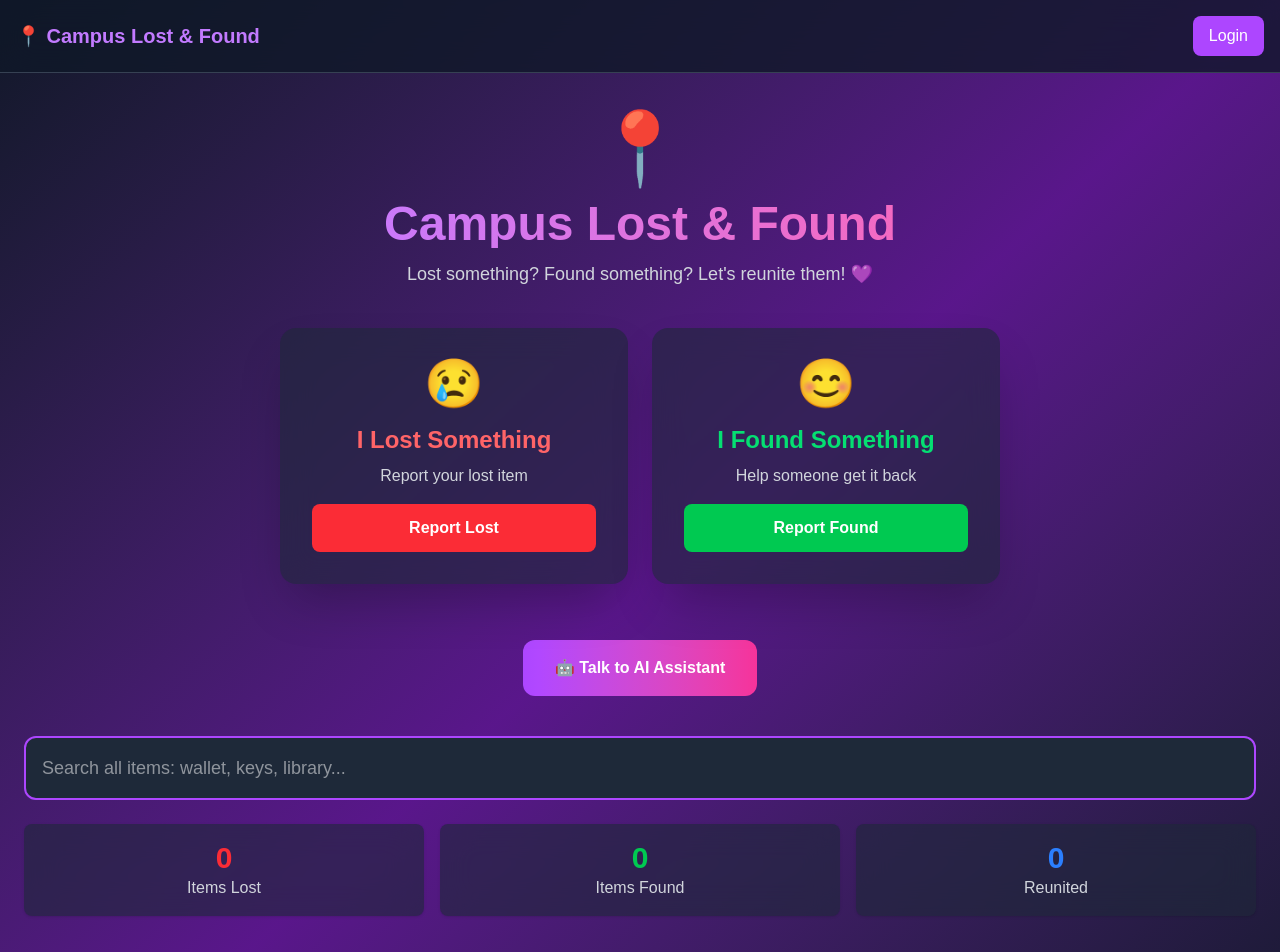
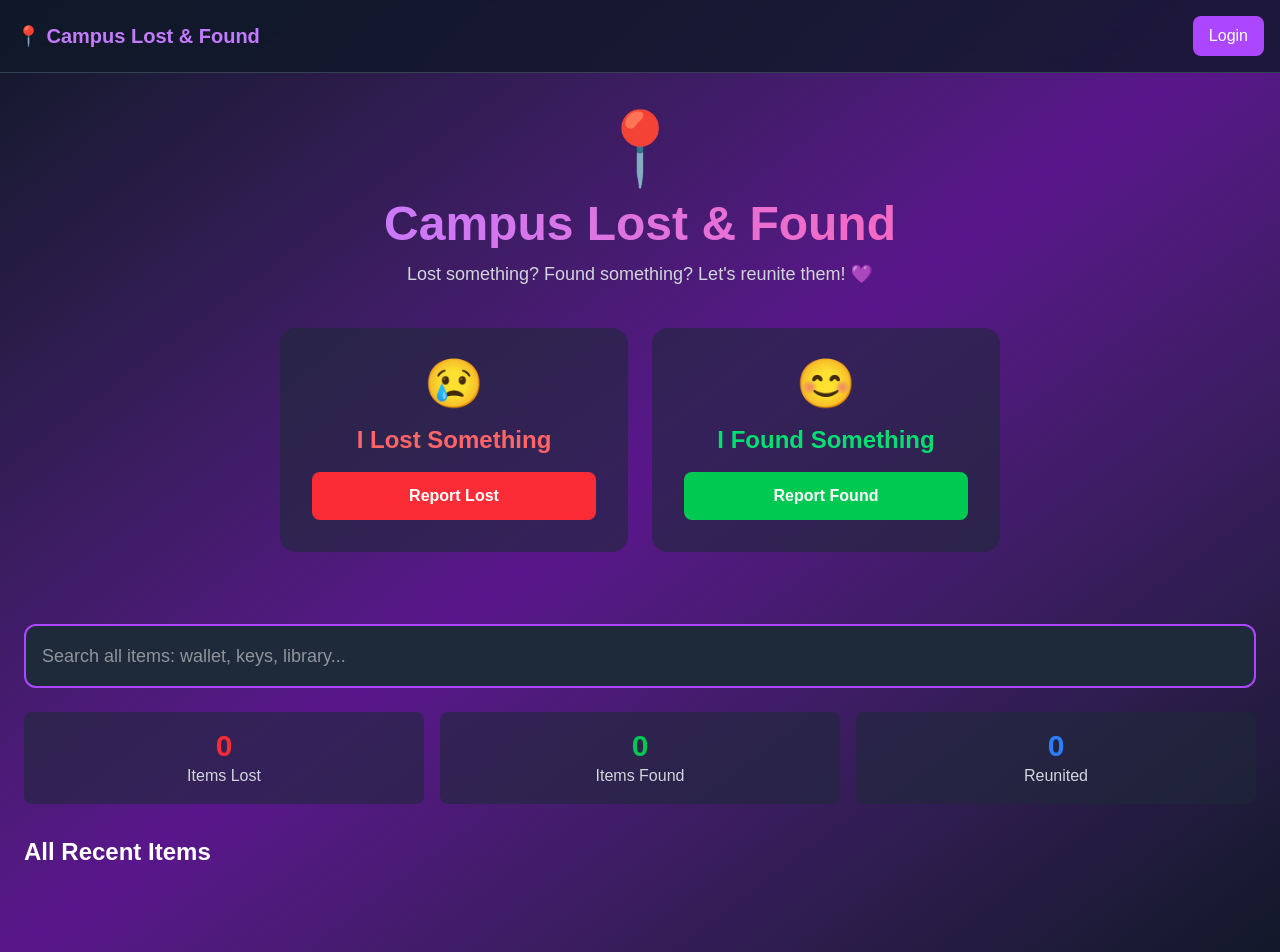
Before and after one commit to ridafarooq873-lgtm/-campus-lostfound, a Next.js app: page / in a window 1280 px wide. Shown: the top 952 px of the page. Built offline with nearby package versions, Linux system fonts and the light colour scheme.

Commit message:
Update page.tsx

```diff
--- a/app/page.tsx
+++ b/app/page.tsx
@@ -14,6 +14,12 @@ type Item = {
   claimed: boolean
 }
 
+type Match = {
+  lost: Item
+  found: Item
+  score: number
+}
+
 export default function HomePage() {
   const [user, setUser] = useState<{name: string, email: string} | null>(null)
   const [showLogin, setShowLogin] = useState(false)
@@ -23,17 +29,50 @@ export default function HomePage() {
   const [lostItems, setLostItems] = useState<Item[]>([])
   const [foundItems, setFoundItems] = useState<Item[]>([])
   const [search, setSearch] = useState('')
+  const [matches, setMatches] = useState<Match[]>([])
 
   useEffect(() => {
     const savedUser = localStorage.getItem('user')
     if(savedUser) setUser(JSON.parse(savedUser))
 
-    setLostItems(JSON.parse(localStorage.getItem('lostItems') || '[]'))
-    setFoundItems(JSON.parse(localStorage.getItem('foundItems') || '[]'))
+    const lost = JSON.parse(localStorage.getItem('lostItems') || '[]')
+    const found = JSON.parse(localStorage.getItem('foundItems') || '[]')
+    setLostItems(lost)
+    setFoundItems(found)
+    findMatches(lost, found) // AI matching
 
     const timer = setTimeout(() => setShowSplash(false), 2500)
     return () => clearTimeout(timer)
   }, [])
+
+  // SIMPLE AI MATCHING ALGORITHM
+  const findMatches = (lost: Item[], found: Item[]) => {
+    const newMatches: Match[] = []
+
+    lost.forEach(l => {
+      if(l.claimed) return
+      found.forEach(f => {
+        if(f.claimed) return
+
+        let score = 0
+        // Name similarity
+        if(l.name.toLowerCase().includes(f.name.toLowerCase()) || f.name.toLowerCase().includes(l.name.toLowerCase())) score += 50
+        // Location match
+        if(l.location.toLowerCase() === f.location.toLowerCase()) score += 30
+        // Description keywords
+        const lWords = l.desc.toLowerCase().split(' ')
+        const fWords = f.desc.toLowerCase().split(' ')
+        const commonWords = lWords.filter(w => fWords.includes(w) && w.length > 3)
+        score += commonWords.length * 10
+
+        if(score >= 50) { // Threshold for a "good match"
+          newMatches.push({lost: l, found: f, score})
+        }
+      })
+    })
+
+    setMatches(newMatches.sort((a,b) => b.score - a.score))
+  }
 
   const handleLogin = (e: React.FormEvent) => {
     e.preventDefault()
@@ -85,99 +124,78 @@ export default function HomePage() {
           <h1 className="text-5xl font-bold bg-gradient-to-r from-purple-400 to-pink-400 bg-clip-text text-transparent mb-3">
             Campus Lost & Found
           </h1>
-          <p className="text-gray-300 text-lg">
-            Lost something? Found something? Let's reunite them! 💜
-          </p>
+          <p className="text-gray-300 text-lg">Lost something? Found something? Let's reunite them! 💜</p>
         </div>
 
         <div className="grid md:grid-cols-2 gap-6 mb-8">
-          <Link href="/lost" className="group">
-            <div className="bg-gray-800/60 backdrop-blur-lg p-8 rounded-2xl shadow-2xl hover:shadow-purple-500/50 transition-all hover:-translate-y-2 border-red-500/30">
-              <div className="text-5xl mb-4">😢</div>
-              <h2 className="text-2xl font-bold text-red-400 mb-2">I Lost Something</h2>
-              <p className="text-gray-300 mb-4">Report your lost item</p>
-              <div className="bg-red-500 text-white py-3 px-6 rounded-lg font-semibold">Report Lost</div>
-            </div>
-          </Link>
-
-          <Link href="/found" className="group">
-            <div className="bg-gray-800/60 backdrop-blur-lg p-8 rounded-2xl shadow-2xl hover:shadow-green-500/50 transition-all hover:-translate-y-2 border-green-500/30">
-              <div className="text-5xl mb-4">😊</div>
-              <h2 className="text-2xl font-bold text-green-400 mb-2">I Found Something</h2>
-              <p className="text-gray-300 mb-4">Help someone get it back</p>
-              <div className="bg-green-500 text-white py-3 px-6 rounded-lg font-semibold">Report Found</div>
-            </div>
-          </Link>
-        </div>
-        <Link href="/bot" className="inline-block bg-gradient-to-r from-purple-500 to-pink-500 text-white px-8 py-4 rounded-xl font-bold hover:scale-105 transition mt-6">
-          🤖 Talk to AI Assistant
-        </Link>
-      </div>
-
-      {/* NEW: DASHBOARD LIST */}
-      <div className="max-w-7xl mx-auto px-6 pb-20">
-        {/* SEARCH */}
-        <input
-          type="text"
-          placeholder="Search all items: wallet, keys, library..."
-          value={search}
-          onChange={e => setSearch(e.target.value)}
-          className="w-full border-2 border-purple-500 bg-gray-800 p-4 rounded-xl mb-6 text-white text-lg"
-        />
-
-        {/* STATS */}
-        <div className="grid grid-cols-3 gap-4 mb-8">
-          <div className="bg-gray-800/60 p-4 rounded-lg shadow text-center backdrop-blur-lg">
-            <p className="text-3xl font-bold text-red-500">{lostItems.filter(i =>!i.claimed).length}</p>
-            <p className="text-gray-300">Items Lost</p>
-          </div>
-          <div className="bg-gray-800/60 p-4 rounded-lg shadow text-center backdrop-blur-lg">
-            <p className="text-3xl font-bold text-green-500">{foundItems.filter(i =>!i.claimed).length}</p>
-            <p className="text-gray-300">Items Found</p>
-          </div>
-          <div className="bg-gray-800/60 p-4 rounded-lg shadow text-center backdrop-blur-lg">
-            <p className="text-3xl font-bold text-blue-500">{lostItems.filter(i => i.claimed).length + foundItems.filter(i => i.claimed).length}</p>
-            <p className="text-gray-300">Reunited</p>
+          <Link href="/lost"><div className="bg-gray-800/60 p-8 rounded-2xl border-red-500/30 hover:-translate-y-2 transition">
+            <div className="text-5xl mb-4">😢</div><h2 className="text-2xl font-bold text-red-400">I Lost Something</h2>
+            <div className="bg-red-500 text-white py-3 px-6 rounded-lg font-semibold mt-4">Report Lost</div>
+          </div></Link>
+          <Link href="/found"><div className="bg-gray-800/60 p-8 rounded-2xl border-green-500/30 hover:-translate-y-2 transition">
+            <div className="text-5xl mb-4">😊</div><h2 className="text-2xl font-bold text-green-400">I Found Something</h2>
+            <div className="bg-green-500 text-white py-3 px-6 rounded-lg font-semibold mt-4">Report Found</div>
+          </div></Link>
         </div>
       </div>
 
-        {/* ITEMS GRID */}
+      {/* AI MATCHING BANNER */}
+      {matches.length > 0 && (
+        <div className="max-w-7xl mx-auto px-6 mb-8">
+          <div className="bg-gradient-to-r from-yellow-500 to-orange-500 p-1 rounded-2xl">
+            <div className="bg-gray-900 rounded-xl p-6">
+              <h2 className="text-2xl font-bold text-yellow-400 mb-4">🤖 AI Found {matches.length} Possible Match{matches.length > 1? 'es' : ''}!</h2>
+              {matches.map((match, i) => (
+                <div key={i} className="bg-gray-800 p-4 rounded-lg mb-3">
+                  <p className="text-white"><b>LOST:</b> {match.lost.name} - {match.lost.location}</p>
+                  <p className="text-white"><b>FOUND:</b> {match.found.name} - {match.found.location}</p>
+                  <p className="text-sm text-gray-400">Match Score: {match.score}%</p>
+                  <div className="flex gap-2 mt-2">
+                    <span className="text-sm">Contact LOST: {match.lost.contact}</span>
+                    <span className="text-sm">| Contact FOUND: {match.found.contact}</span>
+                  </div>
+                </div>
+              ))}
+            </div>
+          </div>
+        </div>
+      )}
+
+      {/* DASHBOARD LIST */}
+      <div className="max-w-7xl mx-auto px-6 pb-20">
+        <input type="text" placeholder="Search all items: wallet, keys, library..." value={search} onChange={e => setSearch(e.target.value)}
+          className="w-full border-2 border-purple-500 bg-gray-800 p-4 rounded-xl mb-6 text-white text-lg" />
+
+        <div className="grid grid-cols-3 gap-4 mb-8">
+          <div className="bg-gray-800/60 p-4 rounded-lg text-center"><p className="text-3xl font-bold text-red-500">{lostItems.filter(i =>!i.claimed).length}</p><p className="text-gray-300">Items Lost</p></div>
+          <div className="bg-gray-800/60 p-4 rounded-lg text-center"><p className="text-3xl font-bold text-green-500">{foundItems.filter(i =>!i.claimed).length}</p><p className="text-gray-300">Items Found</p></div>
+          <div className="bg-gray-800/60 p-4 rounded-lg text-center"><p className="text-3xl font-bold text-blue-500">{lostItems.filter(i => i.claimed).length + foundItems.filter(i => i.claimed).length}</p><p className="text-gray-300">Reunited</p></div>
+        </div>
+
         <h2 className="text-2xl font-bold mb-4 text-white">All Recent Items</h2>
-        {filteredItems.length === 0? (
-          <p className="text-center text-gray-400 py-10">No items yet. Be the first to report!</p>
-        ) : (
         <div className="grid grid-cols-1 md:grid-cols-2 lg:grid-cols-3 gap-4">
           {filteredItems.sort((a,b) => new Date(b.date).getTime() - new Date(a.date).getTime()).map(item => (
-              <div key={item.id} className={`backdrop-blur-lg p-4 rounded-xl border-2 ${item.type === 'lost'? 'border-red-500/30 bg-red-900/20' : 'border-green-500/30 bg-green-900/20'} ${item.claimed? 'opacity-50' : ''}`}>
-                <div className="flex justify-between items-start mb-2">
-                  <span className={`text-xs font-bold px-2 py-1 rounded ${item.type === 'lost'? 'bg-red-500 text-white' : 'bg-green-500 text-white'}`}>
-                    {item.type === 'lost'? 'LOST' : 'FOUND'}
-                  </span>
-                  {item.claimed && <span className="text-xs bg-gray-500 text-white px-2 py-1 rounded">CLOSED</span>}
-                </div>
-                {item.image && <img src={item.image} alt={item.name} className="w-full h-32 object-cover rounded mb-2"/>}
+            <div key={item.id} className={`backdrop-blur-lg p-4 rounded-xl border-2 ${item.type === 'lost'? 'border-red-500/30 bg-red-900/20' : 'border-green-500/30 bg-green-900/20'}`}>
+              <span className={`text-xs font-bold px-2 py-1 rounded ${item.type === 'lost'? 'bg-red-500' : 'bg-green-500'} text-white`}>{item.type === 'lost'? 'LOST' : 'FOUND'}</span>
+              {item.image && <img src={item.image} alt={item.name} className="w-full h-32 object-cover rounded my-2"/>}
               <h3 className="font-bold text-lg text-white">{item.name}</h3>
               <p className="text-sm text-gray-300"><b>Location:</b> {item.location}</p>
               <p className="text-sm text-gray-300"><b>Desc:</b> {item.desc}</p>
               <p className="text-sm text-gray-300"><b>Contact:</b> {item.contact}</p>
-                <p className="text-xs text-gray-400 mt-2">{item.date}</p>
             </div>
           ))}
         </div>
-        )}
       </div>
 
       {/* LOGIN POPUP */}
-      {showLogin && (
-        <div className="fixed inset-0 bg-black/70 flex items-center justify-center z-50" onClick={()=>setShowLogin(false)}>
-          <form onSubmit={handleLogin} onClick={(e)=>e.stopPropagation()} className="bg-gray-800 p-8 rounded-2xl w-full max-w-md border-purple-500">
+      {showLogin && (<div className="fixed inset-0 bg-black/70 flex items-center justify-center z-50" onClick={()=>setShowLogin(false)}>
+        <form onSubmit={handleLogin} onClick={(e)=>e.stopPropagation()} className="bg-gray-800 p-8 rounded-2xl w-full max-w-md">
           <h2 className="text-2xl font-bold text-white mb-4">Welcome Back</h2>
           <input placeholder="Your Name" value={loginForm.name} onChange={e=>setLoginForm({...loginForm,name:e.target.value})} required className="w-full p-3 mb-4 rounded-lg bg-gray-700 text-white"/>
           <input placeholder="Your Email" type="email" value={loginForm.email} onChange={e=>setLoginForm({...loginForm,email:e.target.value})} required className="w-full p-3 mb-4 rounded-lg bg-gray-700 text-white"/>
-            <button type="submit" className="w-full bg-purple-500 py-3 rounded-lg text-white font-semibold hover:bg-purple-600">Login</button>
+          <button type="submit" className="w-full bg-purple-500 py-3 rounded-lg text-white font-semibold">Login</button>
         </form>
-        </div>
-      )}
+      </div>)}
     </main>
   )
 }
```
Lines whose indentation alone changed are shown as unchanged.
